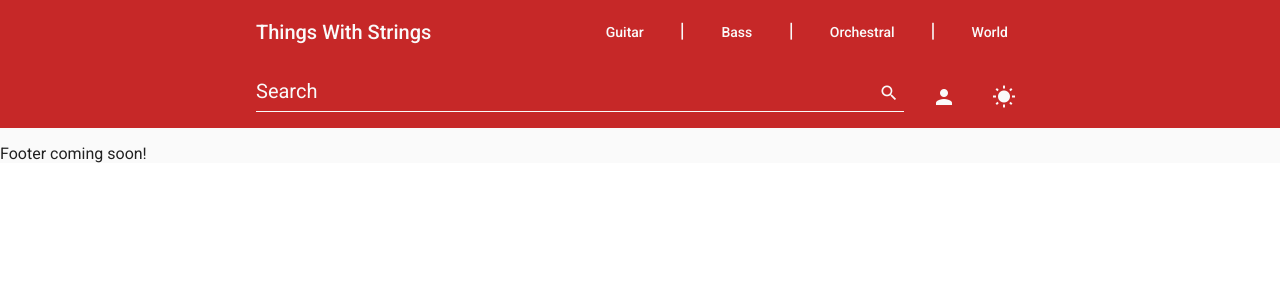
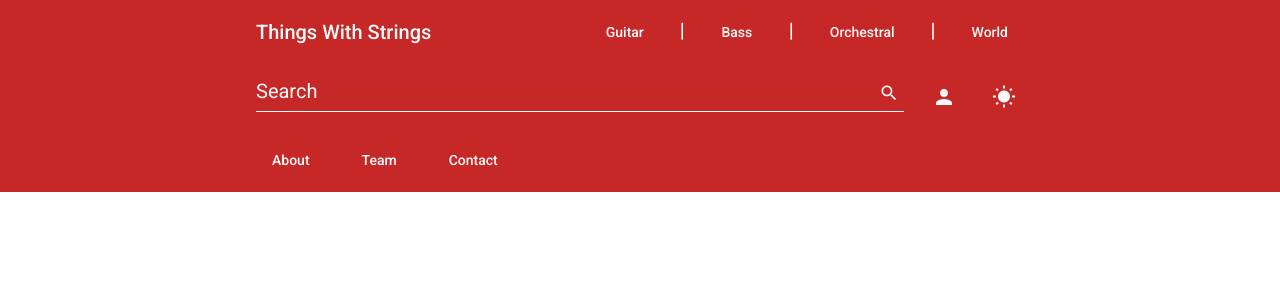
Before and after one commit to SahilMak/ThingsWithStrings, an Angular app: page / in a window 1280 px wide. Shown: the top 300 px of the page. Built offline with nearby package versions, Linux system fonts and the light colour scheme; no server answers; what @angular/fire, ngx-auth-firebaseui would draw is missing.

Commit message:
Created footer row w/ dummy links

```diff
--- a/src/app/footer/footer.component.html
+++ b/src/app/footer/footer.component.html
@@ -1 +1,13 @@
-<p>Footer coming soon!</p>
+<footer>
+  <mat-toolbar color="primary">
+    <mat-toolbar-row>
+      <div fxLayout="row">
+        <div *ngFor="let value of footerLinks; last as isLast">
+          <a mat-button href="javascript:void(0)" class="toggled-color" [ngClass]="{ 'right-margin': !isLast }">
+            {{ value | titlecase }}
+          </a>
+        </div>
+      </div>
+    </mat-toolbar-row>
+  </mat-toolbar>
+</footer>
--- a/src/app/footer/footer.component.scss
+++ b/src/app/footer/footer.component.scss
@@ -0,0 +1,14 @@
+@mixin footer-theme($color) {
+  .toggled-color {
+    color: $color !important;
+  }
+}
+
+mat-toolbar-row {
+  padding: 0 20%;
+  place-content: stretch space-between;
+
+  .right-margin {
+    margin-right: 20px;
+  }
+}
--- a/src/app/footer/footer.component.ts
+++ b/src/app/footer/footer.component.ts
@@ -1,4 +1,6 @@
 import { Component, OnInit } from '@angular/core';
+
+import { FooterLinks } from '../shared/constants/strings';
 
 @Component({
   selector: 'app-footer',
@@ -7,7 +9,11 @@ import { Component, OnInit } from '@angular/core';
 })
 export class FooterComponent implements OnInit {
 
-  constructor() { }
+  footerLinks: string[];
+
+  constructor() {
+    this.footerLinks = FooterLinks;
+  }
 
   ngOnInit(): void {
   }
--- a/src/app/footer/footer.module.ts
+++ b/src/app/footer/footer.module.ts
@@ -2,6 +2,7 @@ import { NgModule } from '@angular/core';
 import { CommonModule } from '@angular/common';
 
 import { FooterComponent } from './footer.component';
+import { SharedModule } from '../shared/shared.module';
 
 
 
@@ -9,7 +10,8 @@ import { FooterComponent } from './footer.component';
   declarations: [ FooterComponent ],
   exports: [ FooterComponent ],
   imports: [
-    CommonModule
+    CommonModule,
+    SharedModule
   ]
 })
 export class FooterModule { }
--- a/src/app/shared/constants/strings.ts
+++ b/src/app/shared/constants/strings.ts
@@ -4,3 +4,9 @@ export const Categories: string[] = [
   'orchestral',
   'world'
 ];
+
+export const FooterLinks: string[] = [
+  'about',
+  'team',
+  'contact'
+];
```
